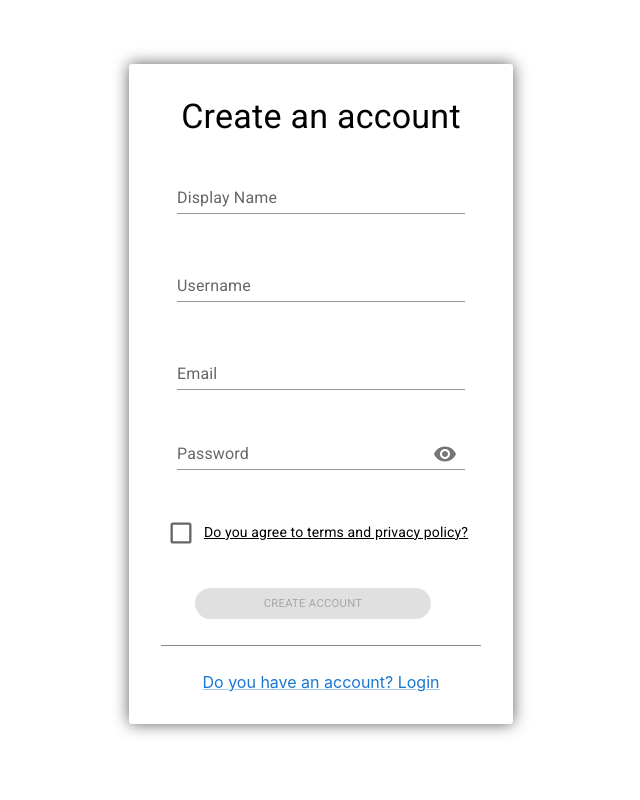
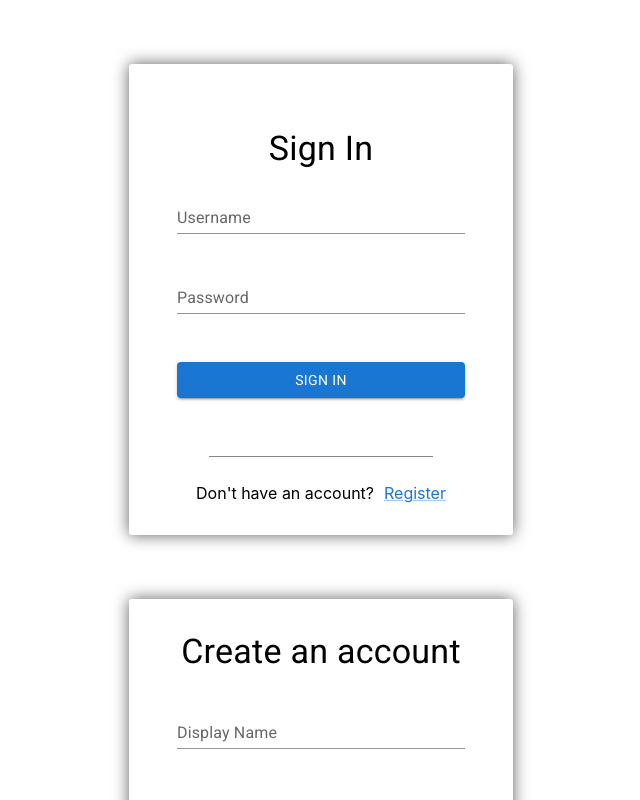
Before and after one commit to YhanahiRosenthal/loginApp, a React (Create React App) app: page /login in a window 1280 px wide. Shown: the top 800 px of the page, without its empty margins (319-959 px from the left). Built offline with nearby package versions, Linux system fonts and the light colour scheme.

Commit message:
sign-in form with mui visual finished

```diff
--- a/src/App.tsx
+++ b/src/App.tsx
@@ -1,10 +1,12 @@
 import './App.css';
-import SignForm from './signIn/SignForm';
+import SignInForm from './components/sign-in/SignInForm';
+import SignUpForm from './components/sign-up/SignUpForm';
 
 function App() {
   return (
     <>
-      <SignForm />
+      <SignInForm onSignIn={() => {}}/>
+      <SignUpForm />
     </>
   );
 }
--- /dev/null
+++ b/src/components/sign-in/SignInForm.tsx
@@ -0,0 +1,107 @@
+import React, { useState } from 'react'
+import {
+    Container,
+    TextField,
+    Button,
+    Divider,
+    Link,
+    Typography,
+} from '@mui/material'
+
+interface SignInFormProps {
+    onSignIn: (username: string, password: string) => void;
+}
+
+const SignInForm: React.FC<SignInFormProps> = ({onSignIn}) => {
+
+    const [userName, setUserName] = useState('');
+    const [password, setPassword] = useState('');
+
+    const containerStyle: React.CSSProperties = {
+        display: 'flex',
+        justifyContent: 'center',
+        alignItems: 'center',
+        flexDirection: 'column',
+        width:"30%",
+        padding:'2rem',
+        borderRadius:'.2rem',
+        boxShadow:'0 0 1rem #5c5e5f',
+        margin:'auto',
+        marginTop:'4rem',
+        marginBottom:'4rem'
+    };
+
+    const formStyle: React.CSSProperties = {
+        display : 'flex',
+        flexDirection : 'column',
+        maxWidth: '300px',
+        margin: 'auto',
+        marginTop: '2rem',
+    };
+
+    const textFieldStyle: React.CSSProperties = {
+        minWidth: '18rem',
+        margin: '1rem 0'
+    }
+
+    const submitButtonStyle: React.CSSProperties = {
+        margin: '2rem 0'
+    }
+
+    const handleSubmit = (e: React.FormEvent) => {
+        e.preventDefault();
+
+        onSignIn(userName, password)
+    };
+
+    return (
+        <Container style={containerStyle}>
+            <form style={formStyle} onSubmit={handleSubmit}>
+                <Typography variant='h4' align='center'>
+                    Sign In
+                </Typography>
+                <TextField
+                    style= {textFieldStyle}
+                    label= 'Username'
+                    variant='standard'
+                    fullWidth
+                    value={userName}
+                    onChange={(e) => setUserName(e.target.value)}
+                />
+                <TextField
+                    style= {textFieldStyle}
+                    label= 'Password'
+                    variant='standard'
+                    fullWidth
+                    type='password'
+                    value={password}
+                    onChange={(e) => setPassword(e.target.value)}
+                />
+                <Button
+                    style={submitButtonStyle}
+                    type='submit'
+                    variant='contained'
+                    color='primary'
+                    fullWidth
+                >
+                    Sign In
+                </Button>
+            </form>
+            <Divider
+                    variant="middle"
+                    style={{
+                        margin: '1.6rem 0',
+                        backgroundColor: '#121212',
+                        width: '70%',
+                        height: '.1px',
+                        opacity: '0.5',
+                      }}
+                />
+            <div style={{ textAlign: 'center' }}>
+                <span style={{marginRight: '10px'}}>Don't have an account?</span><Link href="/SignUpForm" >Register</Link>
+            </div>
+        </Container>
+  )
+}
+
+export default SignInForm
--- a/src/signIn/SignForm.tsx
+++ b/src/components/sign-up/SignUpForm.tsx
@@ -12,7 +12,7 @@ import Visibility from '@mui/icons-material/Visibility';
 import VisibilityOff from '@mui/icons-material/VisibilityOff';
 import { useState } from 'react';
 
-const SignForm = () => {
+const SignUpForm = () => {
 
     const [isPressed, setIsPressed] = useState(false)
     const [showPassword, setShowPassword] = useState(false);
@@ -103,7 +103,7 @@ const SignForm = () => {
                 </Grid>
                 <Button
                     variant="contained"
-                    style={{ borderRadius: 20 ,
+                    style={{
                         width: '70%',
                         fontSize: '.7rem'
                     }}
@@ -128,4 +128,4 @@ const SignForm = () => {
     );
 };
 
-export default SignForm;
+export default SignUpForm;
```
